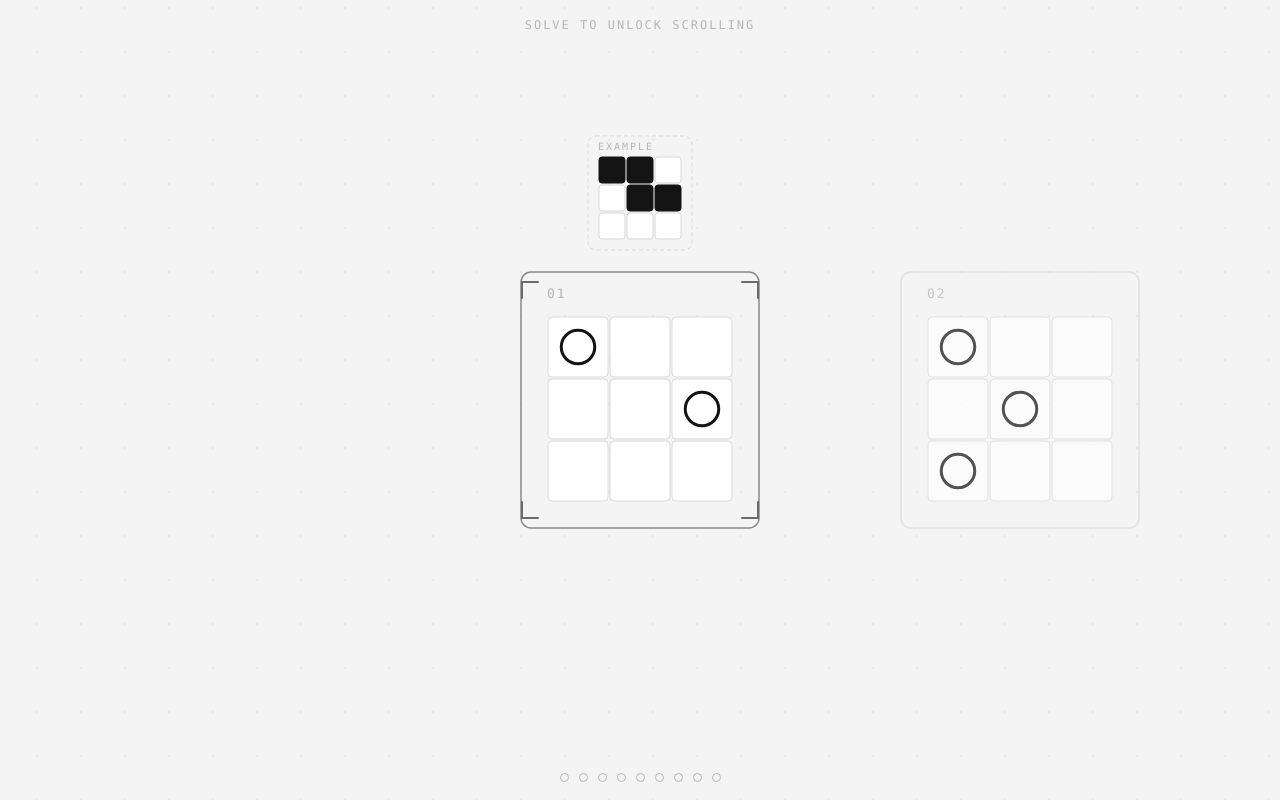
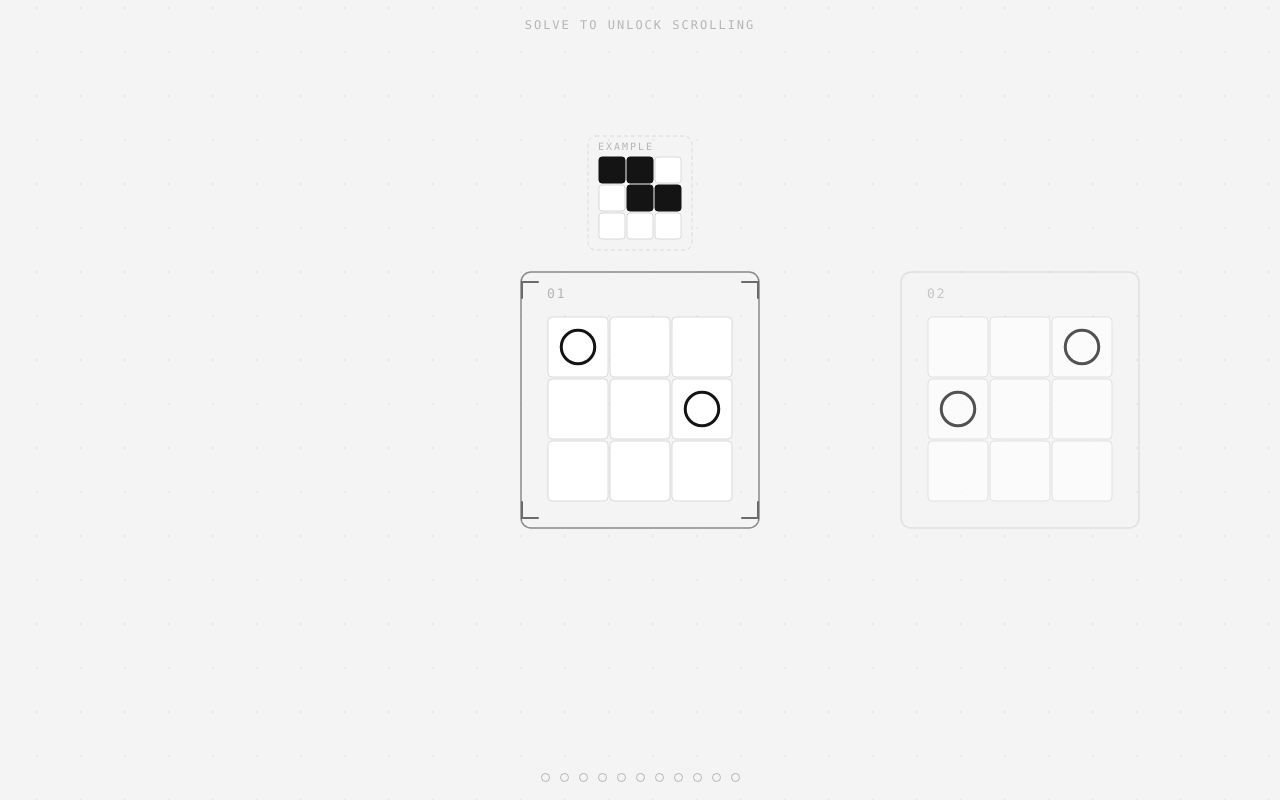
Before and after one commit to ikyswitch-netizen/PuzzleX, a React (Vite) app: page / in a window 1280 px wide. Built offline with nearby package versions, Linux system fonts and the light colour scheme.

Commit message:
Insert two puzzles between 1 and 2
New puzzle 2: circles at (1,3) and (2,1). New puzzle 3: circles at
(1,3) and (3,1). All later puzzles shift back by two positions
(old 2-9 become 4-11).

```diff
--- a/src/MonoPuzzle.jsx
+++ b/src/MonoPuzzle.jsx
@@ -17,15 +17,17 @@ const NB = [[1, 0], [-1, 0], [0, 1], [0, -1]];
 
 // puzzle metadata (circles/fixedBlack/fixedWhite are 0-indexed [row,col])
 const METAS = [
-  { id: 1, x: 0,    y: 0, rows: 3, cols: 3, circles: [[0, 0], [1, 2]] },
-  { id: 2, x: 380,  y: 0, rows: 3, cols: 3, circles: [[0, 0], [1, 1], [2, 0]] },
-  { id: 3, x: 760,  y: 0, rows: 3, cols: 3, circles: [[1, 0], [1, 2]], fixedBlack: [[2, 2]] },
-  { id: 4, x: 1140, y: 0, rows: 3, cols: 3, circles: [[1, 1]] },
-  { id: 5, x: 1520, y: 0, rows: 3, cols: 3, circles: [[0, 0], [0, 2], [2, 0], [2, 2]] },
-  { id: 6, x: 1900, y: 0, rows: 3, cols: 3, circles: [[1, 1], [2, 2]], fixedBlack: [[0, 0]] },
-  { id: 7, x: 2280, y: 0, rows: 3, cols: 3, circles: [[0, 1], [2, 1]], fixedWhite: [[0, 1], [2, 1]] },
-  { id: 8, x: 2660, y: 0, rows: 3, cols: 3, circles: [[2, 0], [2, 1], [1, 0]] },
-  { id: 9, x: 3040, y: 0, rows: 4, cols: 4, circles: [[1, 2], [1, 3], [2, 2], [2, 3]] },
+  { id: 1,  x: 0,    y: 0, rows: 3, cols: 3, circles: [[0, 0], [1, 2]] },
+  { id: 2,  x: 380,  y: 0, rows: 3, cols: 3, circles: [[0, 2], [1, 0]] },
+  { id: 3,  x: 760,  y: 0, rows: 3, cols: 3, circles: [[0, 2], [2, 0]] },
+  { id: 4,  x: 1140, y: 0, rows: 3, cols: 3, circles: [[0, 0], [1, 1], [2, 0]] },
+  { id: 5,  x: 1520, y: 0, rows: 3, cols: 3, circles: [[1, 0], [1, 2]], fixedBlack: [[2, 2]] },
+  { id: 6,  x: 1900, y: 0, rows: 3, cols: 3, circles: [[1, 1]] },
+  { id: 7,  x: 2280, y: 0, rows: 3, cols: 3, circles: [[0, 0], [0, 2], [2, 0], [2, 2]] },
+  { id: 8,  x: 2660, y: 0, rows: 3, cols: 3, circles: [[1, 1], [2, 2]], fixedBlack: [[0, 0]] },
+  { id: 9,  x: 3040, y: 0, rows: 3, cols: 3, circles: [[0, 1], [2, 1]], fixedWhite: [[0, 1], [2, 1]] },
+  { id: 10, x: 3420, y: 0, rows: 3, cols: 3, circles: [[2, 0], [2, 1], [1, 0]] },
+  { id: 11, x: 3800, y: 0, rows: 4, cols: 4, circles: [[1, 2], [1, 3], [2, 2], [2, 3]] },
 ].map((m) => ({
   ...m,
   fw: m.cols * T + 2 * PADX,
```
